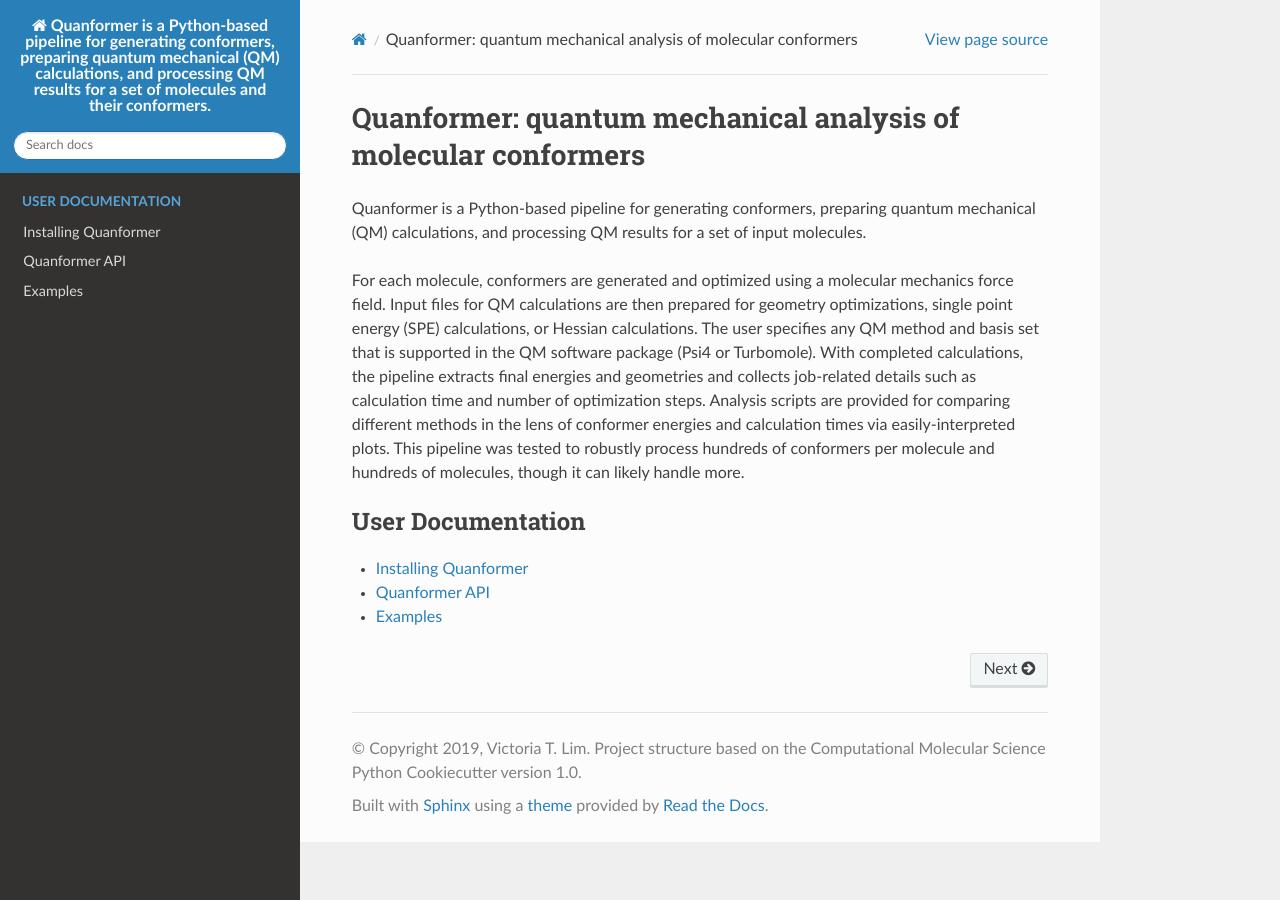
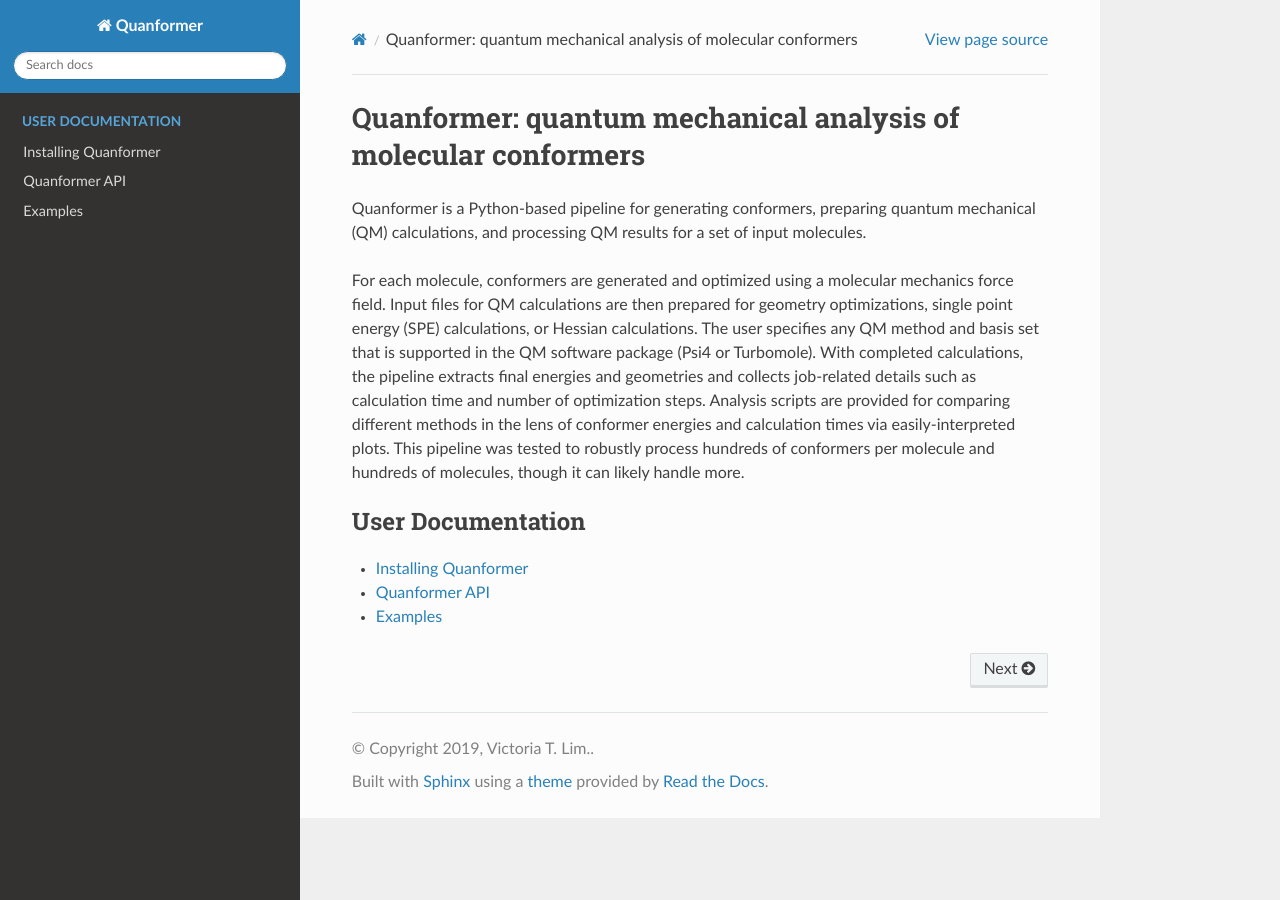
Before and after one commit to MobleyLab/quanformer, a Sphinx documentation site: the page built from docs/index.rst, in a window 1280 px wide. Built offline with Sphinx 7.4.7 and the Read the Docs theme 2.0.0, drawn with Linux system fonts in a browser that asks for light colours.

Commit message:
edit docs header

```diff
--- a/docs/conf.py
+++ b/docs/conf.py
@@ -19,9 +19,8 @@
 
 # -- Project information -----------------------------------------------------
 
-project = 'Quanformer is a Python-based pipeline for generating conformers, preparing quantum mechanical (QM) calculations, and processing QM results for a set of molecules and their conformers.'
-copyright = ("2019, Victoria T. Lim. Project structure based on the "
-             "Computational Molecular Science Python Cookiecutter version 1.0")
+project = 'Quanformer'
+copyright = ("2019, Victoria T. Lim.")
 author = 'Victoria T. Lim'
 
 # The short X.Y version
```
